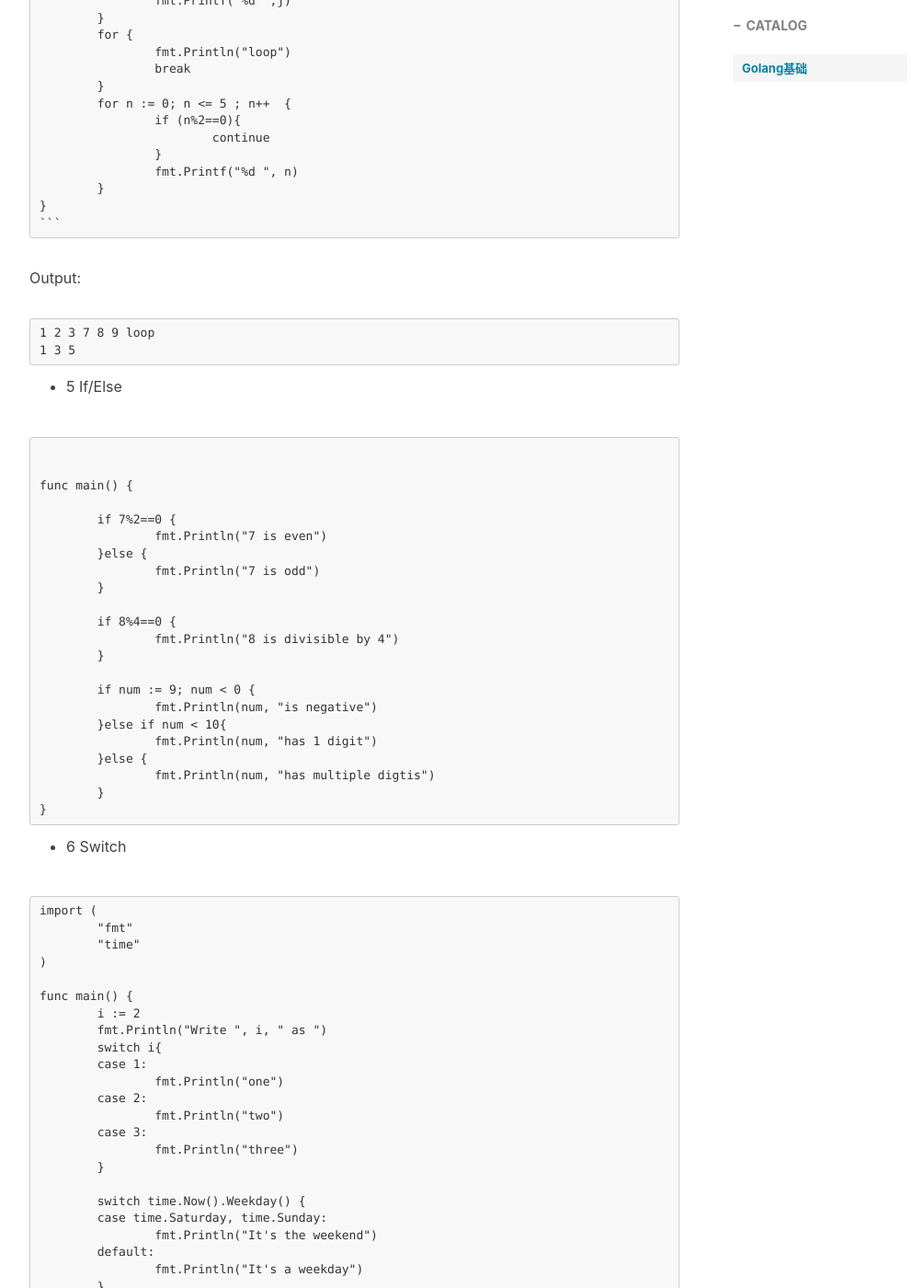
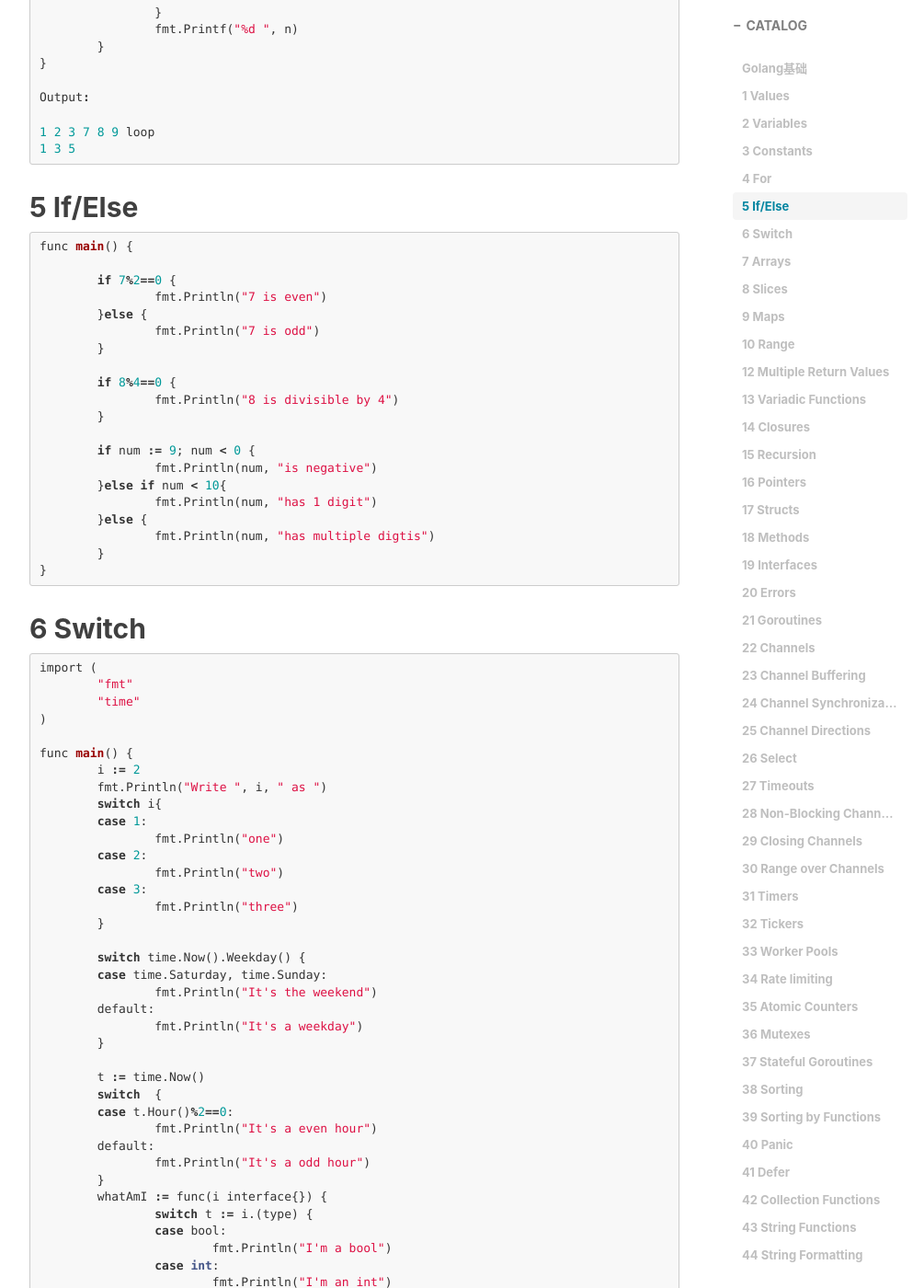
Before and after one commit to AugustineTong/TongBlog, a Jekyll site: the page built from _posts/2018-12-10-Golang基础.md, in a window 1280 px wide and 1400 px high, scrolled down 2666 px. Shown: the whole window at 92% size, without its empty margins (233-1238 px from the left). Built offline with Jekyll 4.4.1, drawn with Linux system fonts in a browser that asks for light colours; nearby versions of some CDN libraries; comment, search, counter and statistics services are not loaded; some of the changed text lies outside the part shown.

Commit message:
Update 2018-12-10-Golang基础.md

````diff
--- a/_posts/2018-12-10-Golang基础.md
+++ b/_posts/2018-12-10-Golang基础.md
@@ -18,9 +18,9 @@ tags:
 # Golang基础
 **代码均为自己手打过一次, 输出结果均为自己的输出结果**
 
-- 1 Values
+## 1 Values
 
-<pre>
+```c
 import "fmt"
 
 func main() {
@@ -35,22 +35,21 @@ func main() {
 	fmt.Println(!true)
 }
 
-</pre>
+
 
 Output:
 
-<pre>
 golang
 1 + 1 = 2
 7.0/3.0 = 2.3333333333333335
 false
 true
 false
-</pre>
+```
 
-- 2 Variables
+## 2 Variables
 
-<pre>
+```c
 func main() {
 
 	var a = "initial"
@@ -68,21 +67,20 @@ func main() {
 	f := "short"
 	fmt.Println(f)
 }
-</pre>
+
 
 Output:
 
-<pre>
 initial
 1 2
 true
 0
 short
-</pre>
+```
 
-- 3 Constants
+## 3 Constants
 
-<pre>
+```c
 import (
 	"fmt"
 	"math"
@@ -102,21 +100,18 @@ func main() {
 
 	fmt.Println(math.Sin(n))
 }
-</pre>
 
 Output:
 
-<pre>
 constant
 6e+11
 600000000000
 -0.28470407323754404
-</pre>
+```
 
-- 4 For
+## 4 For
 
-<pre>
-```go
+```c
 func main() {
 
 	i := 1
@@ -138,20 +133,16 @@ func main() {
 		fmt.Printf("%d ", n)
 	}
 }
-```
-</pre>
 
 Output:
 
-<pre>
 1 2 3 7 8 9 loop
 1 3 5
-</pre>
+```
 
-- 5 If/Else
+## 5 If/Else
 
-<pre>
-
+```c
 func main() {
 
 	if 7%2==0 {
@@ -172,10 +163,11 @@ func main() {
 		fmt.Println(num, "has multiple digtis")
 	}
 }
-</pre>
+```
 
-- 6 Switch
-<pre>
+## 6 Switch
+
+```c
 import (
 	"fmt"
 	"time"
@@ -232,11 +224,11 @@ I'm an int
 Don't know type %T
  hey
 
-</pre>
+```
 
-- 7 Arrays
+## 7 Arrays
 
-<pre>
+```
 import "fmt"
 
 func main() {
@@ -270,11 +262,13 @@ len: 5
 dcl: [1 2 3 4 5]
 2d:  [[0 1 2] [1 2 3]]
 
-</pre>
+```
 
 
-- 8 Slices
-<pre>
+## 8 Slices
+
+```c
+
 package main
 
 import "fmt"
@@ -322,7 +316,6 @@ func main() {
 	fmt.Println("2d: ", twoD)
 }
 
-
 Output:
 emp: [  ]
 set: [a b c]
@@ -336,10 +329,12 @@ sl3: [c d e f]
 dcl: [g h i]
 2d:  [[0] [1 2] [2 3 4] [3 4 5 6]]
 
-</pre>
+```
 
-- 9 Maps
-<pre>
+## 9 Maps
+
+```c
+
 func main() {
 	m := make(map[string]int)
 
@@ -371,11 +366,13 @@ map: map[k1:7]
 prs: false
 map: map[foo:1 bar:2]
 
-</pre>
+```
 
 
-- 10 Range
-<pre>
+## 10 Range
+
+```c
+
 func main() {
 	nums := []int{2, 3, 4}
 	sum := 0
@@ -414,12 +411,12 @@ key: b
 0 103
 1 111
 
-
-</pre>
+```
 
 
 - 11 Functions
-<pre>
+
+```c
 func plus(a int, b int) int{
 	return a + b
 }
@@ -441,13 +438,13 @@ Output:
 1 + 2 = 3
 1 + 2 + 3 = 6
 
-
-</pre>
+```
 
 
 
-- 12 Multiple Return Values
-<pre>
+## 12 Multiple Return Values
+
+```c
 func vals() (int, int) {
 	return 3, 7
 }
@@ -466,12 +463,11 @@ Output:
 7
 7
 
-
-</pre>
+```
 
 
-- 13 Variadic Functions
-<pre>
+## 13 Variadic Functions
+```c
 func sum(nums ...int) {
 	fmt.Println(nums, " ")
 	total := 0
@@ -493,13 +489,11 @@ Output:
 3
 7
 7
+```
 
 
-</pre>
-
-
-- 14 Closures
-<pre>
+## 14 Closures
+```c
 func intSeq() func() int {
 	i := 0
 	return func() int {
@@ -526,12 +520,12 @@ Output:
 3
 1
 
-
-</pre>
+```
 
 
-- 15 Recursion
-<pre>
+## 15 Recursion
+
+```c
 func fact(n int) int {
 	if n == 0 {
 		return 1
@@ -546,11 +540,12 @@ func main() {
 Output:
 5040
 
-</pre>
+```
 
 
-- 16 Pointers
-<pre>
+## 16 Pointers
+
+```c
 func zeroval(ival int){
 	ival = 0
 }
@@ -578,11 +573,11 @@ zeroval: 1
 zeroptr: 0
 pointer: 0xc000012080
 
-</pre>
+```
 
 
-- 17 Structs
-<pre>
+## 17 Structs
+```c
 type person struct {
 	name string
 	age int
@@ -616,11 +611,12 @@ Sean
 50
 51
 
-</pre>
+```
 
 
-- 18 Methods
-<pre>
+# 18 Methods
+
+```c
 type rect struct {
 	width, height int
 }
@@ -650,11 +646,11 @@ perim: 30
 area:  50
 perim: 30
 
-</pre>
+```
 
 
-- 19 Interfaces
-<pre>
+## 19 Interfaces
+```c
 import (
 	"fmt"
 	"math"
@@ -711,12 +707,11 @@ Output:
 78.53981633974483
 31.41592653589793
 
-
-</pre>
+```
 
 
-- 20 Errors
-<pre>
+## 20 Errors
+```c
 import (
 	"errors"
 	"fmt"
@@ -777,11 +772,11 @@ f2 failed: 42 - can't work with it
 can't work with it
 
 
-</pre>
+```
 
 
-- 21 Goroutines
-<pre>
+## 21 Goroutines
+```c
 import "fmt"
 
 func f(from string){
@@ -833,12 +828,12 @@ direct : 7
 direct : 8
 direct : 9
 
-
-</pre>
+```
 
 
-- 22 Channels
-<pre>
+## 22 Channels
+
+```c
 func main() {
 
 	messages := make(chan string)
@@ -852,12 +847,12 @@ func main() {
 Output:
 ping
 
-
-</pre>
+```
 
 
-- 23 Channel Buffering
-<pre>
+## 23 Channel Buffering
+
+```c
 func main() {
 
 	messages := make(chan string, 2)
@@ -873,11 +868,11 @@ Output:
 buffered
 channel
 
-</pre>
+```
 
 
-- 24 Channel Synchronization
-<pre>
+## 24 Channel Synchronization
+```c
 
 
 
@@ -885,11 +880,11 @@ channel
 Output:
 
 
-</pre>
+```
 
 
-- 25 Channel Directions
-<pre>
+## 25 Channel Directions
+```c
 
 
 
@@ -897,11 +892,11 @@ Output:
 Output:
 
 
-</pre>
+```
 
 
-- 26 Select
-<pre>
+## 26 Select
+```c
 
 
 
@@ -909,11 +904,11 @@ Output:
 Output:
 
 
-</pre>
+```
 
 
-- 27 Timeouts
-<pre>
+## 27 Timeouts
+```c
 
 
 
@@ -921,11 +916,11 @@ Output:
 Output:
 
 
-</pre>
+```
 
 
-- 28 Non-Blocking Channel Operations
-<pre>
+## 28 Non-Blocking Channel Operations
+```c
 
 
 
@@ -933,11 +928,11 @@ Output:
 Output:
 
 
-</pre>
+```
 
 
-- 29 Closing Channels
-<pre>
+## 29 Closing Channels
+```c
 
 
 
@@ -945,11 +940,11 @@ Output:
 Output:
 
 
-</pre>
+```
 
 
-- 30 Range over Channels
-<pre>
+## 30 Range over Channels
+```c
 
 
 
@@ -957,11 +952,11 @@ Output:
 Output:
 
 
-</pre>
+```
 
 
-- 31 Timers
-<pre>
+## 31 Timers
+```c
 
 
 
@@ -969,11 +964,11 @@ Output:
 Output:
 
 
-</pre>
+```
 
 
-- 32 Tickers
-<pre>
+## 32 Tickers
+```c
 
 
 
@@ -981,11 +976,11 @@ Output:
 Output:
 
 
-</pre>
+```
 
 
-- 33 Worker Pools
-<pre>
+## 33 Worker Pools
+```c
 
 
 
@@ -993,11 +988,11 @@ Output:
 Output:
 
 
-</pre>
+```
 
 
-- 34 Rate limiting
-<pre>
+## 34 Rate limiting
+```c
 
 
 
@@ -1005,11 +1000,11 @@ Output:
 Output:
 
 
-</pre>
+```
 
 
-- 35 Atomic Counters
-<pre>
+## 35 Atomic Counters
+```c
 
 
 
@@ -1017,11 +1012,11 @@ Output:
 Output:
 
 
-</pre>
+```
 
 
-- 36 Mutexes
-<pre>
+## 36 Mutexes
+```c
 
 
 
@@ -1029,11 +1024,11 @@ Output:
 Output:
 
 
-</pre>
+```
 
 
-- 37 Stateful Goroutines
-<pre>
+## 37 Stateful Goroutines
+```c
 
 
 
@@ -1041,11 +1036,11 @@ Output:
 Output:
 
 
-</pre>
+```
 
 
-- 38 Sorting
-<pre>
+## 38 Sorting
+```c
 
 
 
@@ -1053,11 +1048,11 @@ Output:
 Output:
 
 
-</pre>
+```
 
 
-- 39 Sorting by Functions
-<pre>
+## 39 Sorting by Functions
+```c
 
 
 
@@ -1065,11 +1060,11 @@ Output:
 Output:
 
 
-</pre>
+```
 
 
-- 40 Panic
-<pre>
+## 40 Panic
+```c
 
 
 
@@ -1077,11 +1072,11 @@ Output:
 Output:
 
 
-</pre>
+```
 
 
-- 41 Defer
-<pre>
+## 41 Defer
+```c
 
 
 
@@ -1089,11 +1084,11 @@ Output:
 Output:
 
 
-</pre>
+```
 
 
-- 42 Collection Functions
-<pre>
+## 42 Collection Functions
+```c
 
 
 
@@ -1101,11 +1096,11 @@ Output:
 Output:
 
 
-</pre>
+```
 
 
-- 43 String Functions
-<pre>
+## 43 String Functions
+```c
 
 
 
@@ -1113,11 +1108,11 @@ Output:
 Output:
 
 
-</pre>
+```
 
 
-- 44 String Formatting
-<pre>
+## 44 String Formatting
+```c
 
 
 
@@ -1125,11 +1120,11 @@ Output:
 Output:
 
 
-</pre>
+```
 
 
-- 45 Regular Expressions
-<pre>
+## 45 Regular Expressions
+```c
 
 
 
@@ -1137,11 +1132,11 @@ Output:
 Output:
 
 
-</pre>
+```
 
 
-- 46 JSON
-<pre>
+## 46 JSON
+```c
 
 
 
@@ -1149,11 +1144,11 @@ Output:
 Output:
 
 
-</pre>
+```
 
 
-- 47 Time
-<pre>
+## 47 Time
+```c
 
 
 
@@ -1161,11 +1156,11 @@ Output:
 Output:
 
 
-</pre>
+```
 
 
-- 46 Epoch
-<pre>
+## 46 Epoch
+```c
 
 
 
@@ -1173,11 +1168,11 @@ Output:
 Output:
 
 
-</pre>
+```
 
 
-- 46 Time Formatting / Parsing
-<pre>
+## 46 Time Formatting / Parsing
+```c
 
 
 
@@ -1185,11 +1180,11 @@ Output:
 Output:
 
 
-</pre>
+```
 
 
-- 47 Random Numbers
-<pre>
+## 47 Random Numbers
+```c
 
 
 
@@ -1197,11 +1192,11 @@ Output:
 Output:
 
 
-</pre>
+```
 
 
-- 48 Number Parsing
-<pre>
+## 48 Number Parsing
+```c
 
 
 
@@ -1209,11 +1204,11 @@ Output:
 Output:
 
 
-</pre>
+```
 
 
-- 49 URL Parsing
-<pre>
+## 49 URL Parsing
+```c
 
 
 
@@ -1221,12 +1216,12 @@ Output:
 Output:
 
 
-</pre>
+```
 
 
 
-- 50 SHA1 Hashes
-<pre>
+## 50 SHA1 Hashes
+```c
 
 
 
@@ -1234,12 +1229,12 @@ Output:
 Output:
 
 
-</pre>
+```
 
 
 
-- 51 Base64 Encoding
-<pre>
+## 51 Base64 Encoding
+```c
 
 
 
@@ -1247,12 +1242,12 @@ Output:
 Output:
 
 
-</pre>
+```
 
 
 
-- 52 Reading Files
-<pre>
+## 52 Reading Files
+```c
 
 
 
@@ -1260,11 +1255,11 @@ Output:
 Output:
 
 
-</pre>
+```
 
 
-- 53 Writing Files
-<pre>
+## 53 Writing Files
+```c
 
 
 
@@ -1272,11 +1267,11 @@ Output:
 Output:
 
 
-</pre>
+```
 
 
-- 54 Line Filters
-<pre>
+## 54 Line Filters
+```c
 
 
 
@@ -1284,11 +1279,11 @@ Output:
 Output:
 
 
-</pre>
+```
 
 
-- 55 Command-Line Arguments
-<pre>
+## 55 Command Line Arguments
+```c
 
 
 
@@ -1296,11 +1291,11 @@ Output:
 Output:
 
 
-</pre>
+```
 
 
-- 56 Command-Line Flags
-<pre>
+## 56 Command Line Flags
+```c
 
 
 
@@ -1308,11 +1303,11 @@ Output:
 Output:
 
 
-</pre>
+```
 
 
-- 57 Environment Variables
-<pre>
+## 57 Environment Variables
+```c
 
 
 
@@ -1320,11 +1315,11 @@ Output:
 Output:
 
 
-</pre>
+```
 
 
-- 58 Spawning Processes
-<pre>
+## 58 Spawning Processes
+```c
 
 
 
@@ -1332,11 +1327,11 @@ Output:
 Output:
 
 
-</pre>
+```
 
 
-- 59 Exec'ing Processes
-<pre>
+## 59 Exec'ing Processes
+```c
 
 
 
@@ -1344,11 +1339,11 @@ Output:
 Output:
 
 
-</pre>
+```
 
 
-- 60 Signals
-<pre>
+## 60 Signals
+```c
 
 
 
@@ -1356,11 +1351,11 @@ Output:
 Output:
 
 
-</pre>
+```
 
 
-- 61 Exit
-<pre>
+## 61 Exit
+```c
 
 
 
@@ -1368,4 +1363,4 @@ Output:
 Output:
 
 
-</pre>
+```
````
